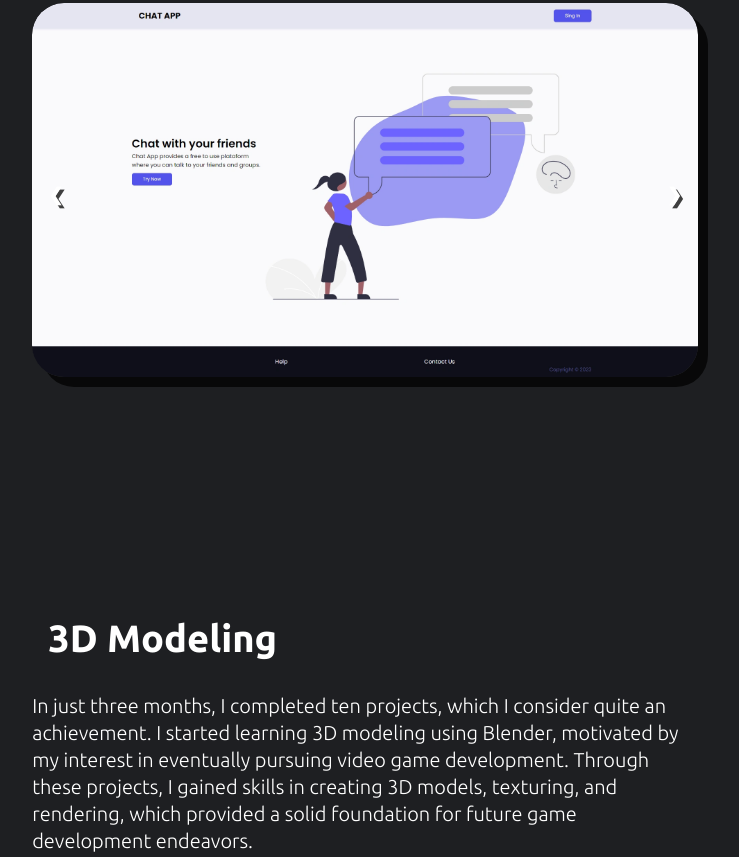
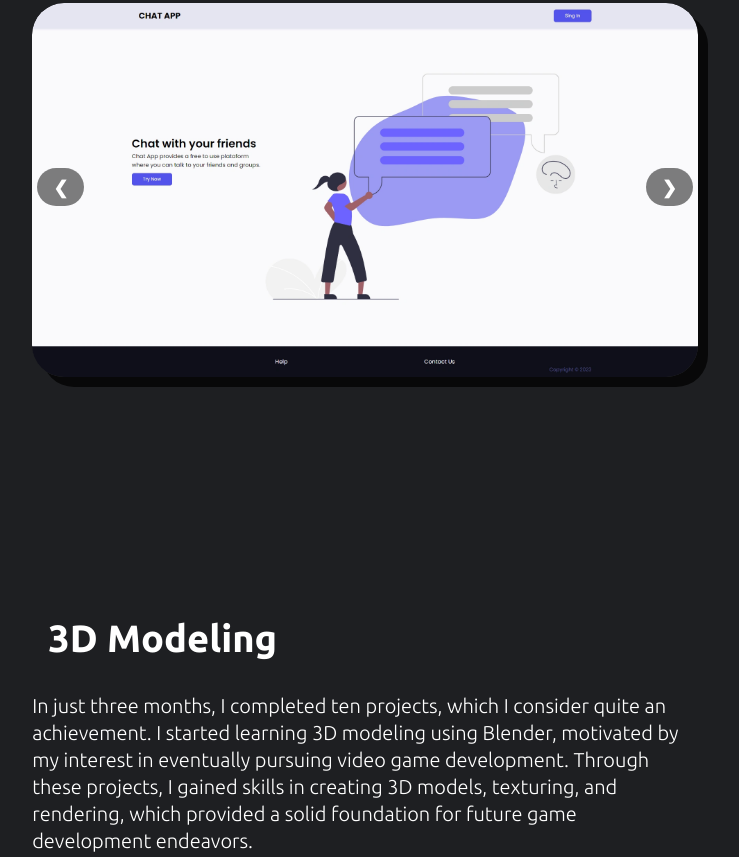
Before and after one commit to dig0w/portfolio, a plain HTML site: page index.html in a window 1280 px wide. Shown: the part 1932-2789 px from the top of the page, without its empty margins (275-1014 px from the left). Drawn offline with Linux system fonts and the light colour scheme.

Commit message:
Update style.css

```diff
--- a/style.css
+++ b/style.css
@@ -388,21 +388,20 @@ main .work article .slideshow .images.second img:last-child {
 main .work article .slideshow .prev, main .work article .slideshow .next {
     position: absolute;
     top: 50%;
-    left: 0;
+    left: 5px;
     z-index: 3;
 
     width: auto;
 
-    padding: 16px;
+    padding: 8.5px 16px;
     margin-top: -22px;
 
     color: rgba(255, 255, 255, 1);
     font-weight: bold;
     font-size: 18px;
-    text-shadow: 3px 3px 0 rgba(0, 0, 0, .75);
 
-    border-radius: 0 3px 3px 0;
-    background: transparent;
+    border-radius: 2rem;
+    background: rgba(0, 0, 0, .5);
 
     transition: 0.6s ease;
 
@@ -411,11 +410,12 @@ main .work article .slideshow .prev, main .work article .slideshow .next {
 }
 main .work article .slideshow .next {
     left: unset;
-    right: 0;
-    border-radius: 3px 0 0 3px;
+    right: 5px;
 }
 main .work article .slideshow .prev:hover, main .work article .slideshow .next:hover {
     color: rgba(255, 255, 255, .4);
+
+    background: rgba(0, 0, 0, .3);
 }
 
 footer {
```
